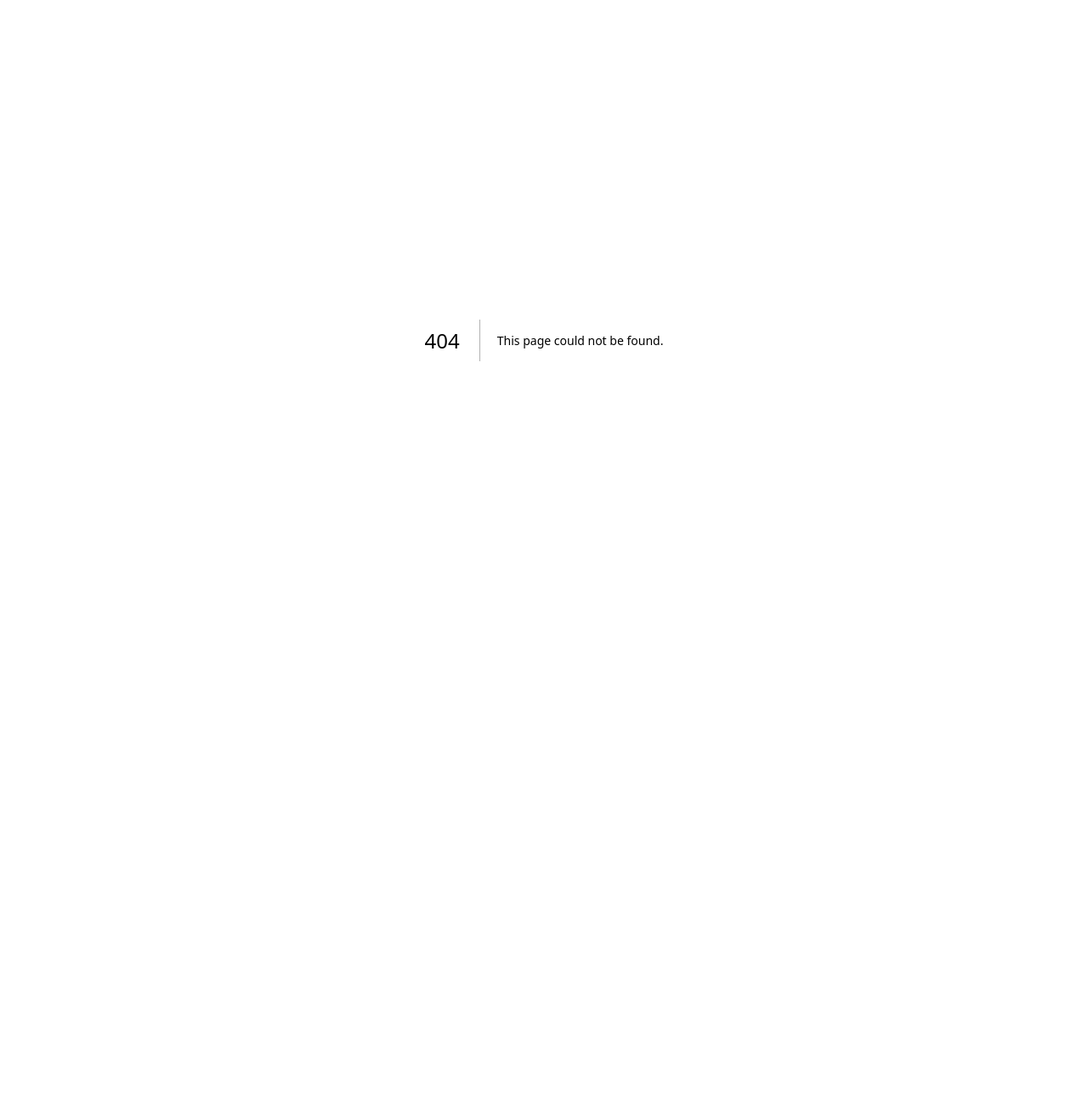
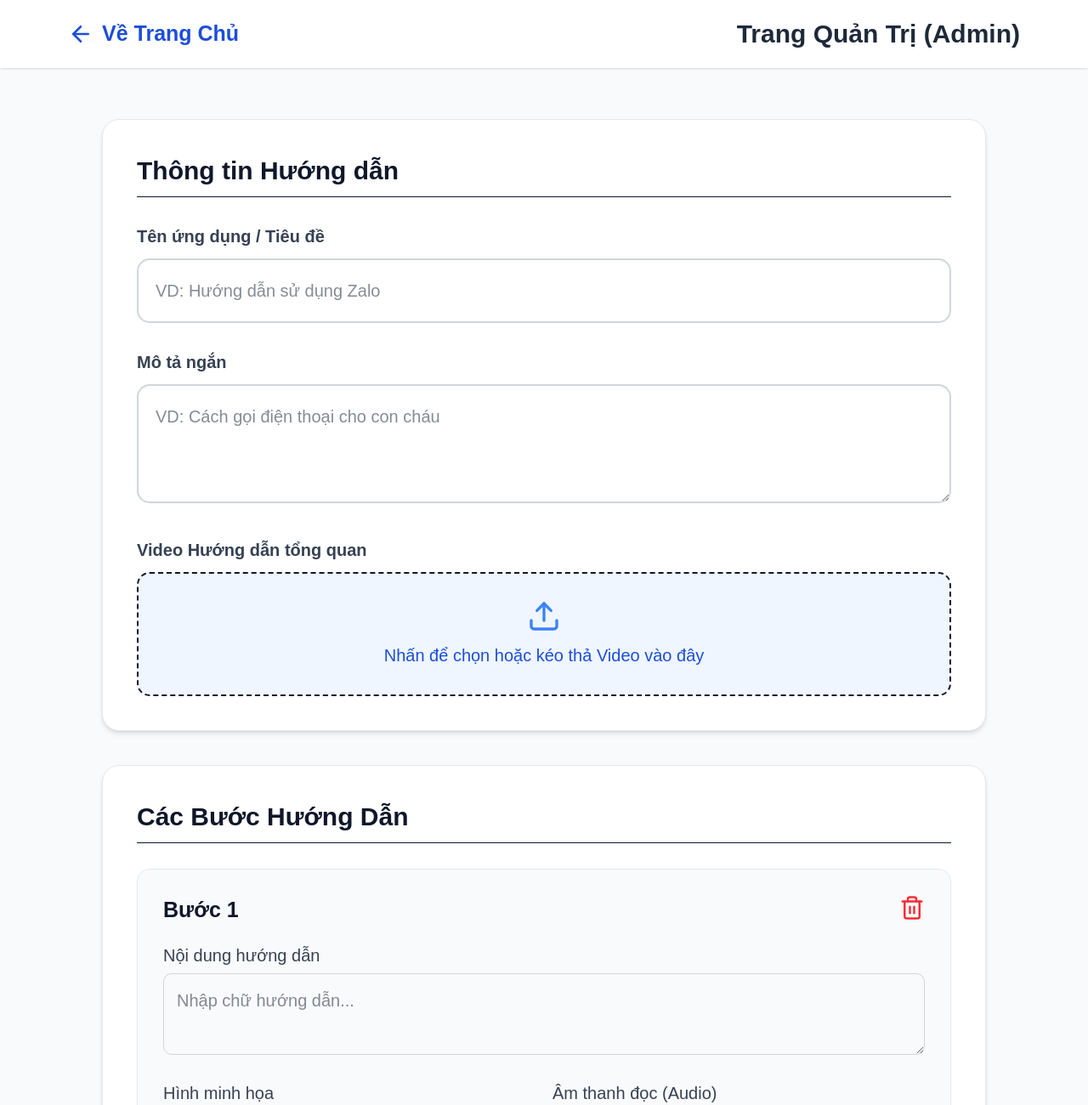
Before and after one commit to SherlockTran/tech-for-seniors, a Next.js app: page /admin in a window 1280 px wide. Before the commit this address had no page. Shown: the top 1300 px of the page at 85% size. Before the commit the page ends 800 px from the top, so only its background shows below. Built offline with nearby package versions, Linux system fonts and the light colour scheme.

Commit message:
feat(admin): create admin dashboard for uploading tutorials

```diff
--- /dev/null
+++ b/src/app/admin/page.tsx
@@ -0,0 +1,220 @@
+"use client";
+
+import { useState } from "react";
+import { supabase } from "@/lib/supabase";
+import { Upload, Plus, Trash2, Save, ArrowLeft } from "lucide-react";
+import Link from "next/link";
+
+export default function AdminPage() {
+  const [title, setTitle] = useState("");
+  const [description, setDescription] = useState("");
+  const [videoFile, setVideoFile] = useState<File | null>(null);
+
+  const [steps, setSteps] = useState([
+    { stepNumber: 1, text: "", imageFile: null as File | null, audioFile: null as File | null }
+  ]);
+
+  const [isUploading, setIsUploading] = useState(false);
+  const [message, setMessage] = useState("");
+
+  const handleAddStep = () => {
+    setSteps([...steps, { stepNumber: steps.length + 1, text: "", imageFile: null, audioFile: null }]);
+  };
+
+  const handleRemoveStep = (index: number) => {
+    const newSteps = steps.filter((_, i) => i !== index).map((s, i) => ({ ...s, stepNumber: i + 1 }));
+    setSteps(newSteps);
+  };
+
+  const handleStepChange = (index: number, field: string, value: any) => {
+    const newSteps = [...steps];
+    newSteps[index] = { ...newSteps[index], [field]: value };
+    setSteps(newSteps);
+  };
+
+  const handleSave = async () => {
+    setIsUploading(true);
+    setMessage("Đang tải dữ liệu lên Supabase...");
+
+    try {
+      // 1. Tải Video (Mô phỏng hoặc thực tế dùng Supabase Storage)
+      if (videoFile) {
+        // Ví dụ: await supabase.storage.from('videos').upload(`tutorials/${videoFile.name}`, videoFile);
+      }
+
+      // 2. Tải Ảnh và Audio cho từng bước
+      for (const step of steps) {
+        if (step.imageFile) {
+          // await supabase.storage.from('images').upload(`tutorials/step_${step.stepNumber}.jpg`, step.imageFile);
+        }
+        if (step.audioFile) {
+           // await supabase.storage.from('audios').upload(`tutorials/step_${step.stepNumber}.mp3`, step.audioFile);
+        }
+      }
+
+      // 3. Lưu vào Database (Mô phỏng)
+      // await supabase.from('tutorials').insert({ title, description, ... });
+
+      setTimeout(() => {
+        setMessage("Lưu bài hướng dẫn thành công!");
+        setIsUploading(false);
+        // Reset form
+        setTitle("");
+        setDescription("");
+        setVideoFile(null);
+        setSteps([{ stepNumber: 1, text: "", imageFile: null, audioFile: null }]);
+      }, 1500);
+
+    } catch (error) {
+      console.error(error);
+      setMessage("Có lỗi xảy ra khi lưu.");
+      setIsUploading(false);
+    }
+  };
+
+  return (
+    <main className="min-h-screen bg-gray-50 pb-20 font-sans">
+      <nav className="bg-white shadow-sm p-4 sticky top-0 z-10">
+        <div className="max-w-4xl mx-auto flex items-center justify-between">
+          <Link
+            href="/"
+            className="flex items-center text-primary-700 hover:text-primary-900 font-bold text-xl active:scale-95 transition-transform"
+          >
+            <ArrowLeft className="w-6 h-6 mr-2" />
+            Về Trang Chủ
+          </Link>
+          <h1 className="text-2xl font-bold text-gray-800">Trang Quản Trị (Admin)</h1>
+        </div>
+      </nav>
+
+      <div className="max-w-4xl mx-auto p-4 md:p-8 mt-4">
+        {message && (
+          <div className="bg-green-100 border border-green-400 text-green-700 px-4 py-3 rounded relative mb-6 font-bold text-center">
+            {message}
+          </div>
+        )}
+
+        <div className="bg-white rounded-2xl shadow-md p-6 md:p-8 mb-8 border border-gray-200">
+          <h2 className="text-2xl font-bold text-primary-800 mb-6 border-b pb-2">Thông tin Hướng dẫn</h2>
+
+          <div className="space-y-6">
+            <div>
+              <label className="block text-gray-700 font-bold mb-2">Tên ứng dụng / Tiêu đề</label>
+              <input
+                type="text"
+                value={title}
+                onChange={(e) => setTitle(e.target.value)}
+                placeholder="VD: Hướng dẫn sử dụng Zalo"
+                className="w-full p-4 border-2 border-gray-300 rounded-xl focus:border-primary-500 focus:outline-none"
+              />
+            </div>
+
+            <div>
+              <label className="block text-gray-700 font-bold mb-2">Mô tả ngắn</label>
+              <textarea
+                value={description}
+                onChange={(e) => setDescription(e.target.value)}
+                placeholder="VD: Cách gọi điện thoại cho con cháu"
+                className="w-full p-4 border-2 border-gray-300 rounded-xl focus:border-primary-500 focus:outline-none"
+                rows={3}
+              />
+            </div>
+
+            <div>
+              <label className="block text-gray-700 font-bold mb-2">Video Hướng dẫn tổng quan</label>
+              <div className="border-2 border-dashed border-primary-300 bg-primary-50 p-6 rounded-xl flex items-center justify-center flex-col cursor-pointer hover:bg-primary-100 transition-colors relative">
+                <input
+                  type="file"
+                  accept="video/*"
+                  onChange={(e) => setVideoFile(e.target.files?.[0] || null)}
+                  className="absolute inset-0 w-full h-full opacity-0 cursor-pointer"
+                />
+                <Upload className="w-8 h-8 text-primary-500 mb-2" />
+                <span className="font-medium text-primary-700">
+                  {videoFile ? videoFile.name : "Nhấn để chọn hoặc kéo thả Video vào đây"}
+                </span>
+              </div>
+            </div>
+          </div>
+        </div>
+
+        <div className="bg-white rounded-2xl shadow-md p-6 md:p-8 mb-8 border border-gray-200">
+          <h2 className="text-2xl font-bold text-primary-800 mb-6 border-b pb-2">Các Bước Hướng Dẫn</h2>
+
+          <div className="space-y-8">
+            {steps.map((step, index) => (
+              <div key={index} className="bg-gray-50 p-6 rounded-xl border border-gray-200 relative">
+                <button
+                  onClick={() => handleRemoveStep(index)}
+                  className="absolute top-4 right-4 text-red-500 hover:text-red-700 p-2"
+                  title="Xóa bước này"
+                >
+                  <Trash2 className="w-6 h-6" />
+                </button>
+
+                <h3 className="font-bold text-xl mb-4">Bước {step.stepNumber}</h3>
+
+                <div className="space-y-4">
+                  <div>
+                    <label className="block text-gray-700 font-medium mb-1">Nội dung hướng dẫn</label>
+                    <textarea
+                      value={step.text}
+                      onChange={(e) => handleStepChange(index, "text", e.target.value)}
+                      placeholder="Nhập chữ hướng dẫn..."
+                      className="w-full p-3 border border-gray-300 rounded-lg focus:border-primary-500 focus:outline-none"
+                      rows={2}
+                    />
+                  </div>
+
+                  <div className="grid grid-cols-1 md:grid-cols-2 gap-4">
+                    <div>
+                      <label className="block text-gray-700 font-medium mb-1">Hình minh họa</label>
+                      <input
+                        type="file"
+                        accept="image/*"
+                        onChange={(e) => handleStepChange(index, "imageFile", e.target.files?.[0])}
+                        className="w-full p-2 border border-gray-300 rounded-lg bg-white"
+                      />
+                    </div>
+                    <div>
+                      <label className="block text-gray-700 font-medium mb-1">Âm thanh đọc (Audio)</label>
+                      <input
+                        type="file"
+                        accept="audio/*"
+                        onChange={(e) => handleStepChange(index, "audioFile", e.target.files?.[0])}
+                        className="w-full p-2 border border-gray-300 rounded-lg bg-white"
+                      />
+                    </div>
+                  </div>
+                </div>
+              </div>
+            ))}
+          </div>
+
+          <button
+            onClick={handleAddStep}
+            className="mt-6 flex items-center justify-center w-full p-4 border-2 border-dashed border-gray-300 rounded-xl text-gray-600 font-bold hover:bg-gray-50 transition-colors"
+          >
+            <Plus className="w-6 h-6 mr-2" />
+            Thêm bước mới
+          </button>
+        </div>
+
+        <button
+          onClick={handleSave}
+          disabled={isUploading}
+          className="w-full flex items-center justify-center p-5 rounded-2xl bg-primary-600 hover:bg-primary-700 text-white font-bold text-xl shadow-lg disabled:opacity-50 transition-colors"
+        >
+          {isUploading ? (
+            <span className="animate-pulse">Đang lưu...</span>
+          ) : (
+            <>
+              <Save className="w-6 h-6 mr-3" />
+              Lưu bài hướng dẫn lên hệ thống
+            </>
+          )}
+        </button>
+      </div>
+    </main>
+  );
+}
```
